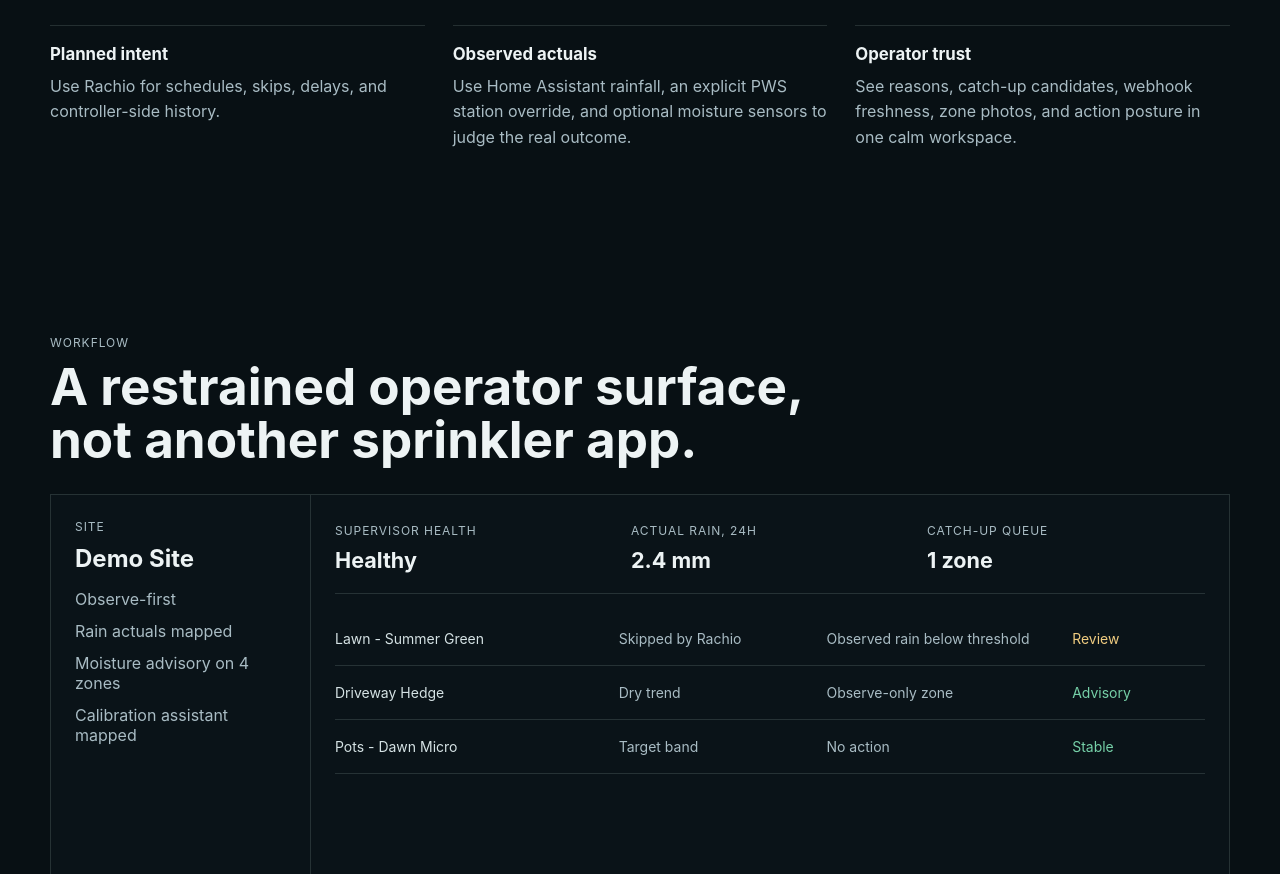
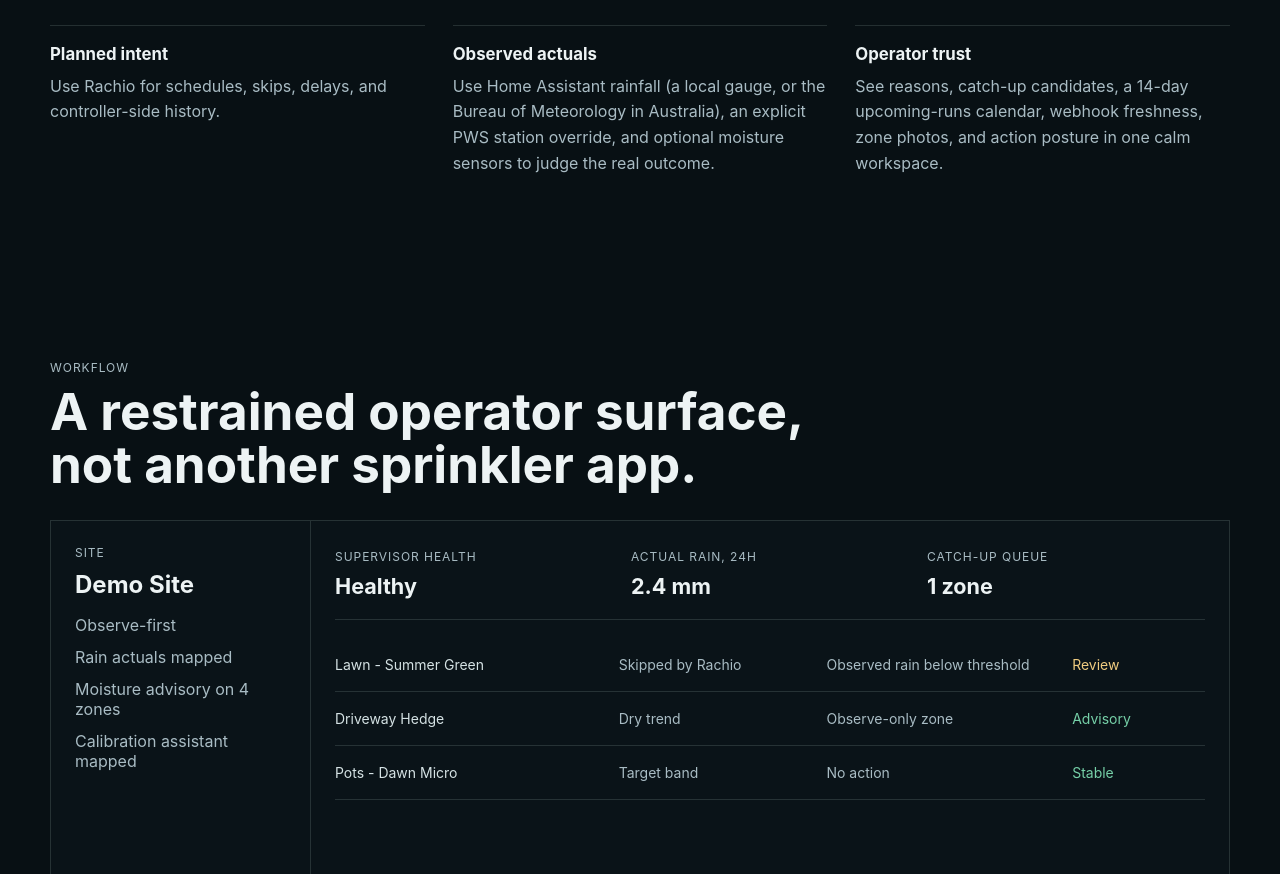
Before and after one commit to david00769/ha-rachio-supervisor, a plain HTML site: page docs/index.html in a window 1280 px wide. Shown: the part 1080-1954 px from the top of the page. Drawn offline with Linux system fonts and the light colour scheme.

Commit message:
Docs: what 0.2.13 and 0.2.14 improved; Bureau of Meteorology rain source, Weather Underground key reality, upcoming runs and physical zones, moisture restart behaviour
Co-Authored-By: Claude Opus 5.5 <noreply@anthropic.com>

```diff
--- a/docs/index.html
+++ b/docs/index.html
@@ -53,11 +53,11 @@
           </div>
           <div>
             <h3>Observed actuals</h3>
-            <p>Use Home Assistant rainfall, an explicit PWS station override, and optional moisture sensors to judge the real outcome.</p>
+            <p>Use Home Assistant rainfall (a local gauge, or the Bureau of Meteorology in Australia), an explicit PWS station override, and optional moisture sensors to judge the real outcome.</p>
           </div>
           <div>
             <h3>Operator trust</h3>
-            <p>See reasons, catch-up candidates, webhook freshness, zone photos, and action posture in one calm workspace.</p>
+            <p>See reasons, catch-up candidates, a 14-day upcoming-runs calendar, webhook freshness, zone photos, and action posture in one calm workspace.</p>
           </div>
         </div>
       </section>
```
Also changed, not shown: 3 other files.
